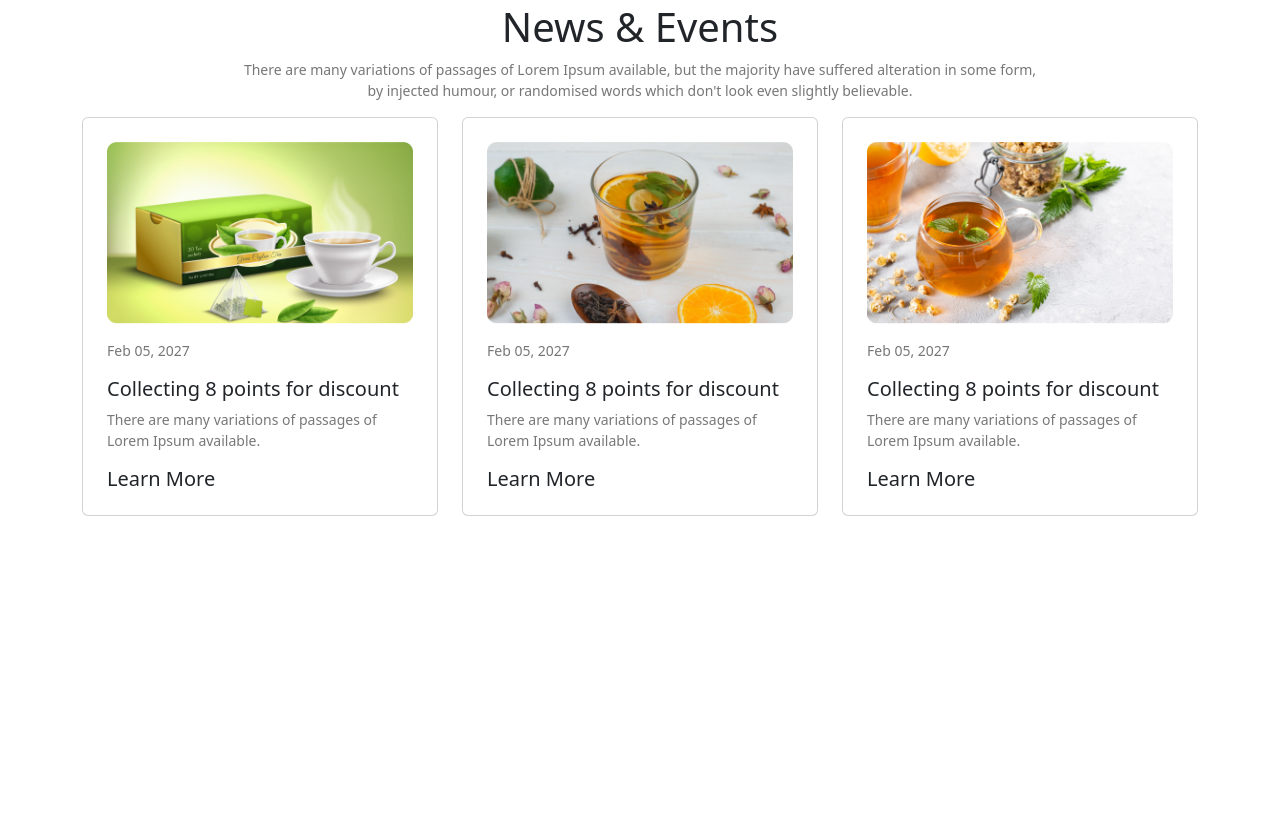
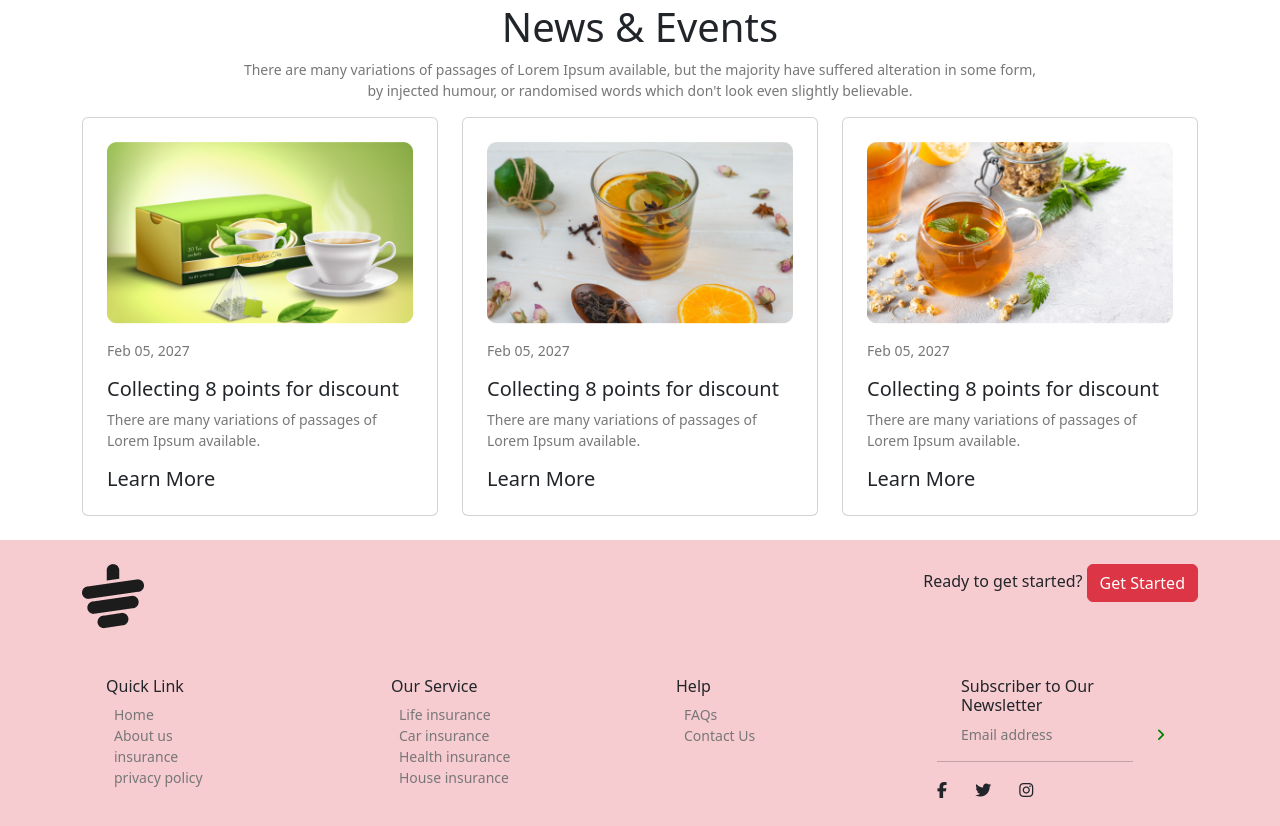
Before and after one commit to Tuhin531/tea-house-template, a plain HTML site: page index.html in a window 1280 px wide. Shown: the part 2151-2977 px from the top of the page. Before the commit the page ends 2667 px from the top, so only its background shows below. Drawn offline with nearby package versions, Linux system fonts and the light colour scheme.

Commit message:
add footer section

```diff
--- a/index.html
+++ b/index.html
@@ -200,7 +200,8 @@
           <div class="col">
             <div class="mb-4 pt-4 pb-4 pe-4 ps-4 mt-4 bg-white rounded rounded-xl">
               <img src="images/client.png" alt="">
-              <p class="description pt-2"> We are providing the best and suitable home insurance services for the people who are interested to
+              <p class="description pt-2"> We are providing the best and suitable home insurance services for the people
+                who are interested to
                 treatment</p>
               <h5 class="">IIham Yuda</h5>
               <p class="description">Businessman</p>
@@ -213,10 +214,11 @@
 
     <!-- news section -->
     <section>
-      <div class="container">
+      <div class="container mb-4">
         <div>
           <h1 class="text-center ">News & Events</h1>
-          <p class="text-center  description">There are many variations of passages of Lorem Ipsum available, but the majority have suffered alteration in some form,
+          <p class="text-center  description">There are many variations of passages of Lorem Ipsum available, but the
+            majority have suffered alteration in some form,
             <br>
             by injected humour, or randomised words which don't look even slightly believable.
           </p>
@@ -259,7 +261,67 @@
         </div>
     </section>
   </main>
-  <footer>
+  <footer class="bg-danger bg-opacity-25 ">
+    <section>
+      <div class="container pt-4 mb-4">
+        <div class="row">
+          <div class="col">
+            <img src="images/cup.png" alt="">
+          </div>
+          <div class="col">
+            <div class="text-end">
+              <p>Ready to get started?  <button type="button" class="btn btn-danger "> Get Started</button></p>
+
+
+            </div>
+          </div>
+        </div>
+      </div>
+    </section>
+    <section>
+      <div class="container  ">
+        <div class="row">
+          <div class="col-3">
+             <h6 class="mt-4 ms-4">Quick Link</h6>
+             <ul class="description">
+              <li class="list-group">Home</li>
+              <li class="list-group">About us</li>
+              <li class="list-group">insurance</li>
+              <li class="list-group">privacy policy</li>
+             </ul>
+          </div>
+          <div class="col-3">
+            <h6 class="mt-4 ms-4">Our Service</h6>
+            <ul class=" description">
+             <li class="list-group">Life insurance</li>
+             <li class="list-group">Car insurance</li>
+             <li class="list-group">Health insurance</li>
+             <li class="list-group">House insurance</li>
+            </ul>
+         </div>
+         <div class="col-3">
+          <h6 class="mt-4 ms-4">Help</h6>
+          <ul class="description">
+           <li class="list-group">FAQs</li>
+           <li class="list-group">Contact Us</li>
+
+          </ul>
+       </div>
+       <div class="col-3">
+        <h6 class="mt-4 ms-4">Subscriber to Our <br> Newsletter</h6>
+         <p class="ms-4 description">Email address <i class="fa-solid fa-angle-right"></i> </p>
+         <hr class="w-75">
+         <div class="mb-4">
+        <i class="fa-brands fa-facebook-f pe-4"></i>
+         <i class="fa-brands fa-twitter pe-4"></i>
+         <i class="fa-brands fa-instagram "></i>
+
+         </div>
+
+     </div>
+        </div>
+      </div>
+    </section>
 
   </footer>
 
--- a/style/style.css
+++ b/style/style.css
@@ -12,3 +12,10 @@
     color: var(--Dark-03, #777);
     font-size: 14px;
 }
+.fa-angle-right{
+    padding-left: 100px;
+    color:green;
+
+
+
+}
```
Lines whose indentation alone changed are shown as unchanged.
